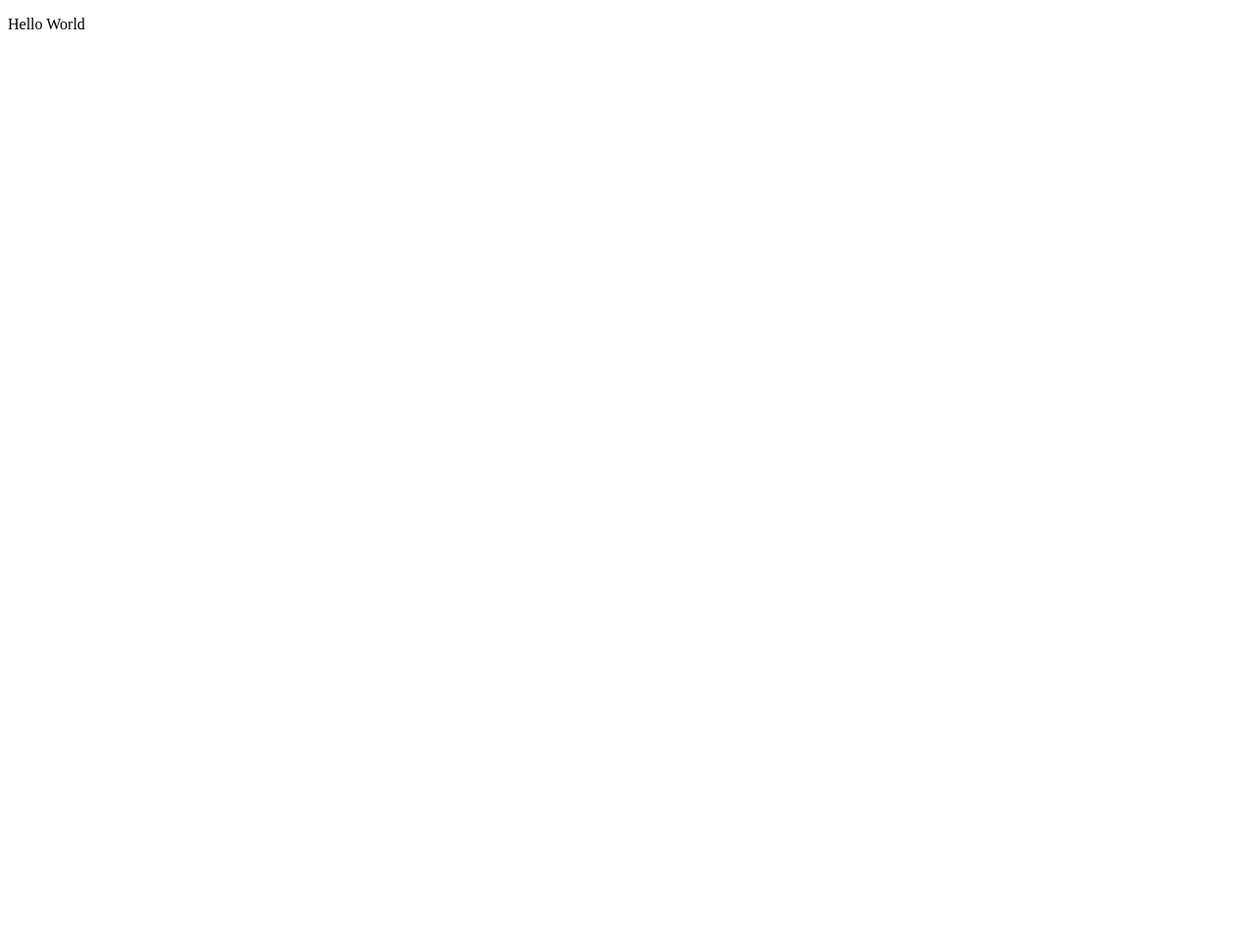
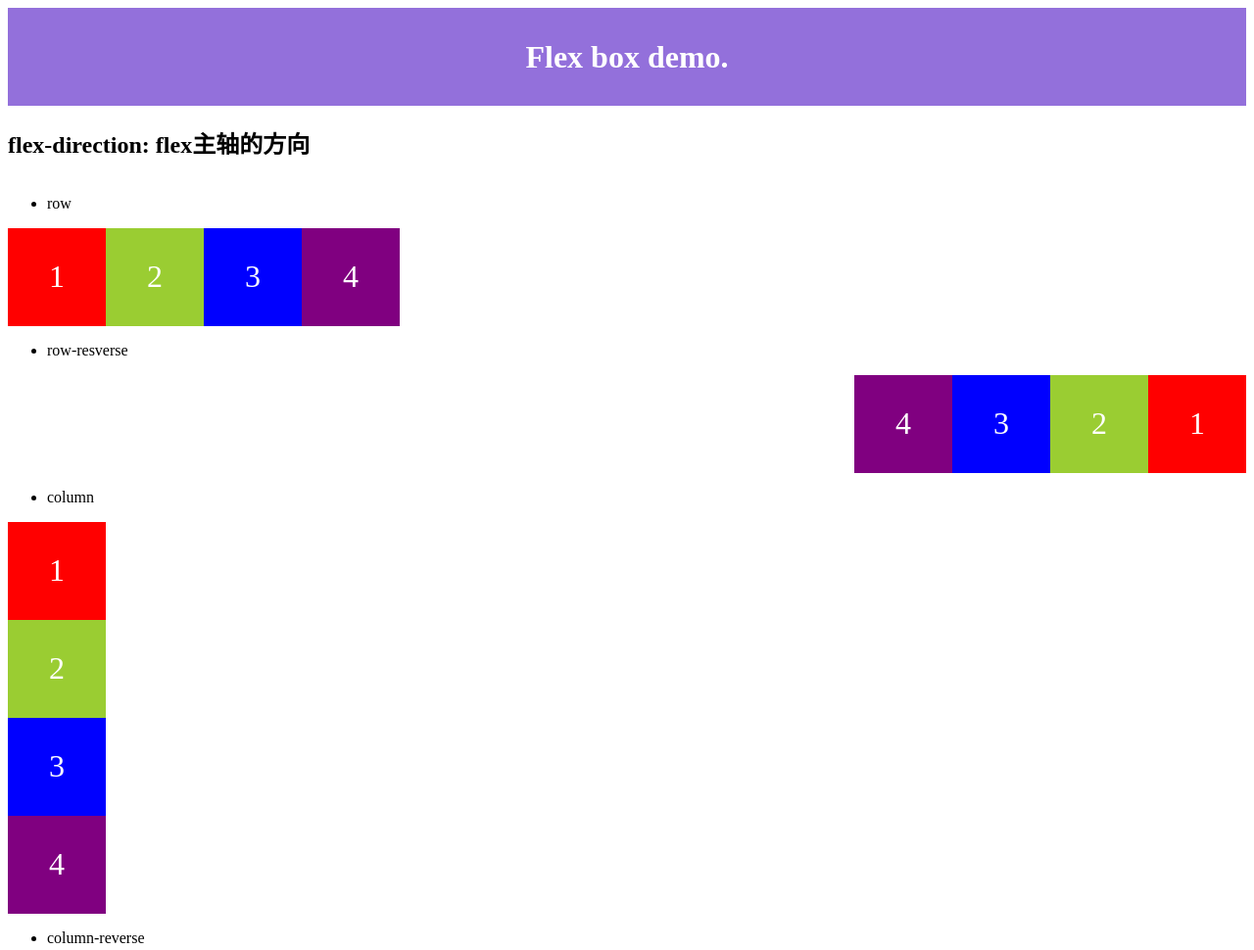
Before and after one commit to fattypiggy/flex-box-demo, a website: page static/index.html in a window 1280 px wide. Shown: the top 970 px of the page at 98% size. Before the commit the page ends 800 px from the top, so only its background shows below. Drawn offline with Linux system fonts and the light colour scheme.

Commit message:
update flex-direction

```diff
--- a/static/index.html
+++ b/static/index.html
@@ -8,6 +8,45 @@
     <link rel="stylesheet" type="text/css" media="screen" href="styles.css" />
 </head>
 <body>
-    <p>Hello World</p>
+    <header class="flex center">
+        <h1>Flex box demo.</h1>
+    </header>
+    <h2>flex-direction: flex主轴的方向</h2>
+    <ul>
+        <li>row</li>
+    </ul>
+    <section class="f-row">
+        <article class="flex red wh-100 center font-size-2">1</article>
+        <article class="flex yellowgreen wh-100 center font-size-2">2</article>
+        <article class="flex blue wh-100 center font-size-2">3</article>
+        <article class="flex purple wh-100 center font-size-2">4</article>
+    </section>
+    <ul>
+        <li>row-resverse</li>
+    </ul>
+    <section class="f-row-r">
+        <article class="flex red wh-100 center font-size-2">1</article>
+        <article class="flex yellowgreen wh-100 center font-size-2">2</article>
+        <article class="flex blue wh-100 center font-size-2">3</article>
+        <article class="flex purple wh-100 center font-size-2">4</article>
+    </section>
+    <ul>
+        <li>column</li>
+    </ul>
+    <section class="f-col">
+        <article class="flex red wh-100 center font-size-2">1</article>
+        <article class="flex yellowgreen wh-100 center font-size-2">2</article>
+        <article class="flex blue wh-100 center font-size-2">3</article>
+        <article class="flex purple wh-100 center font-size-2">4</article>
+    </section>
+    <ul>
+        <li>column-reverse</li>
+    </ul>
+    <section class="f-col-r">
+        <article class="flex red wh-100 center font-size-2">1</article>
+        <article class="flex yellowgreen wh-100 center font-size-2">2</article>
+        <article class="flex blue wh-100 center font-size-2">3</article>
+        <article class="flex purple wh-100 center font-size-2">4</article>
+    </section>
 </body>
 </html>
--- a/static/styles.css
+++ b/static/styles.css
@@ -0,0 +1,65 @@
+body {
+    display: flex;
+    flex-direction: column;
+}
+
+header {
+    text-align: center;
+    background-color: mediumpurple;
+    height: 100px;
+    color: white;
+}
+
+section {
+    display: flex;
+}
+
+.flex {
+    display: flex !important;
+}
+.f-row {
+    flex-direction: row;
+}
+.f-row-r {
+    flex-direction: row-reverse;
+}
+.f-col {
+    flex-direction: column;
+}
+.f-col-r {
+    flex-direction: column-reverse;
+}
+.yellowgreen {
+    background-color: yellowgreen;
+}
+
+.blue {
+    background-color: blue;
+}
+
+.red {
+    background-color: red;
+}
+
+.purple {
+    background-color: purple;
+}
+
+.wh-100 {
+    width: 100px;
+    height: 100px;
+}
+
+.font-size-1 {
+    font-size: 1rem;
+}
+
+.font-size-2 {
+    font-size: 2rem;
+}
+
+.center {
+    align-items: center;
+    justify-content: center;
+    color: white;
+}
```
Also changed, not shown: README.md.
